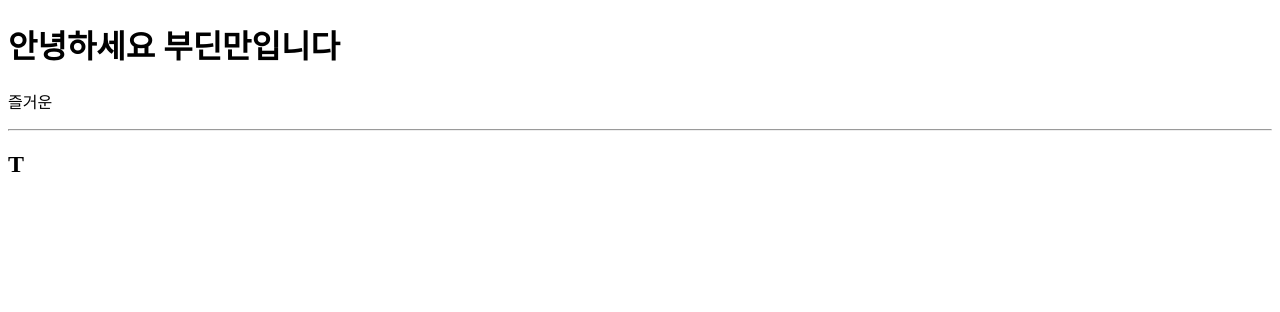
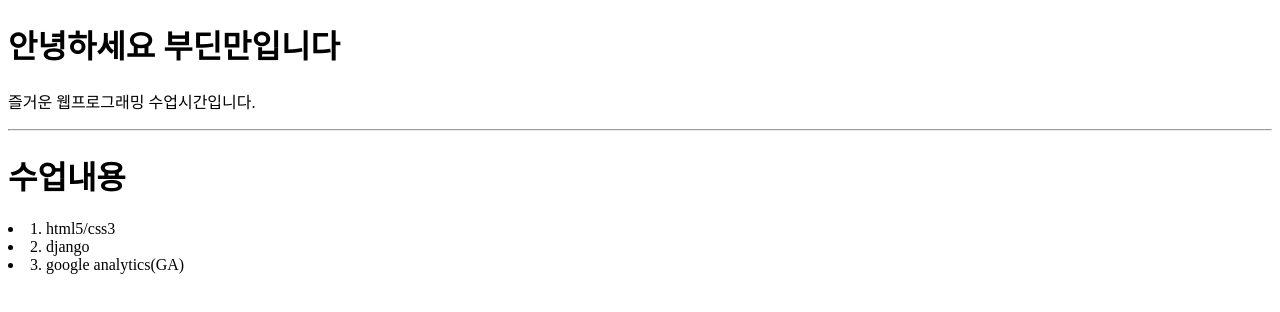
Before and after one commit to Manh221/photoshop1, a plain HTML site: page index.html in a window 1280 px wide. Drawn offline with Linux system fonts and the light colour scheme.

Commit message:
Update index.html

```diff
--- a/index.html
+++ b/index.html
@@ -9,11 +9,15 @@
 <body>
     <H1>안녕하세요 부딘만입니다</H1>
     <p>
-    즐거운
+        즐거운 웹프로그래밍 수업시간입니다.
     </p>
     <hr>
-    <h2>
-        T
-    </h2>
+    <h1>수업내용</h1>
+    <p>
+        <li>1. html5/css3</li>
+        <li>2. django</li>
+        <li>3. google analytics(GA)</li>
+    </p>
+
 </body>
 </html>
```
